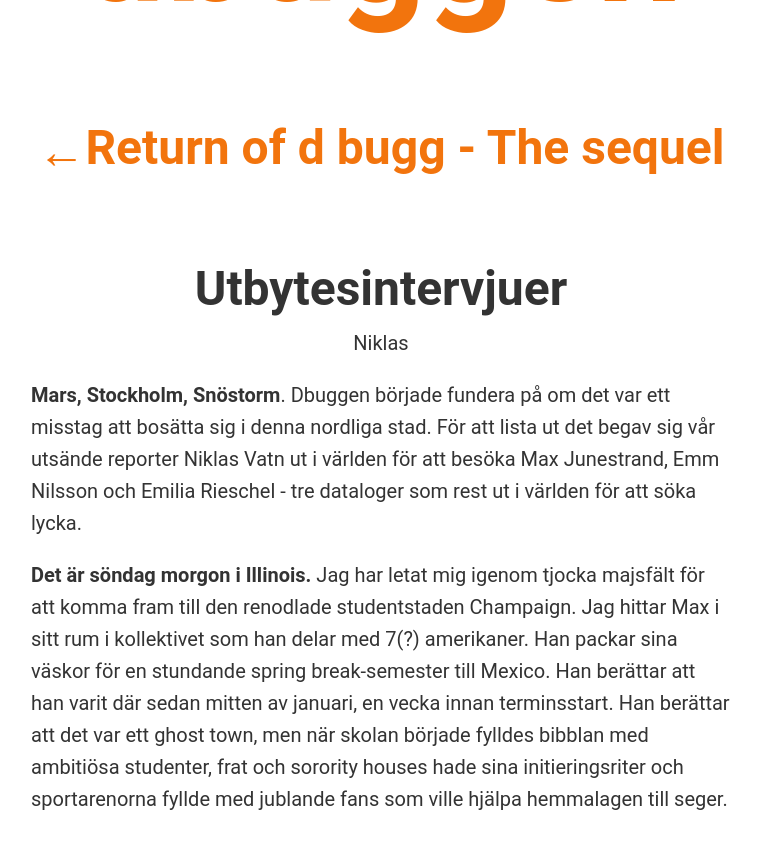
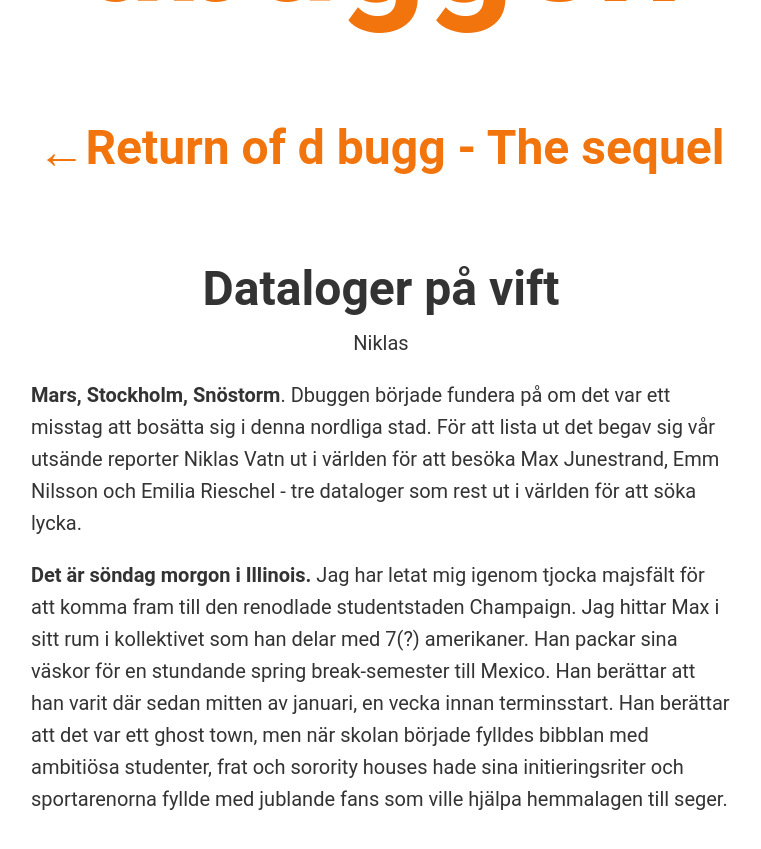
Before and after one commit to datasektionen/dbuggen, a Jekyll site: the page built from _posts/2023-04-19-6-utbytesintervjuer.md, in a window 1280 px wide and 900 px high, scrolled down 306 px, cut to the strip 0-871 px from the top of the window. Shown: the top 849 px of the strip, without its empty margins (259-1020 px from the left). Built offline with Jekyll 4.4.1, drawn with Linux system fonts in a browser that asks for light colours.

Commit message:
chore(issue-36): update exchange article title

```diff
--- a/_posts/2023-04-19-6-utbytesintervjuer.md
+++ b/_posts/2023-04-19-6-utbytesintervjuer.md
@@ -1,5 +1,5 @@
 ---
-title: "Utbytesintervjuer"
+title: "Dataloger på vift"
 category: 36
 order: 6
 author: "Niklas"
```
